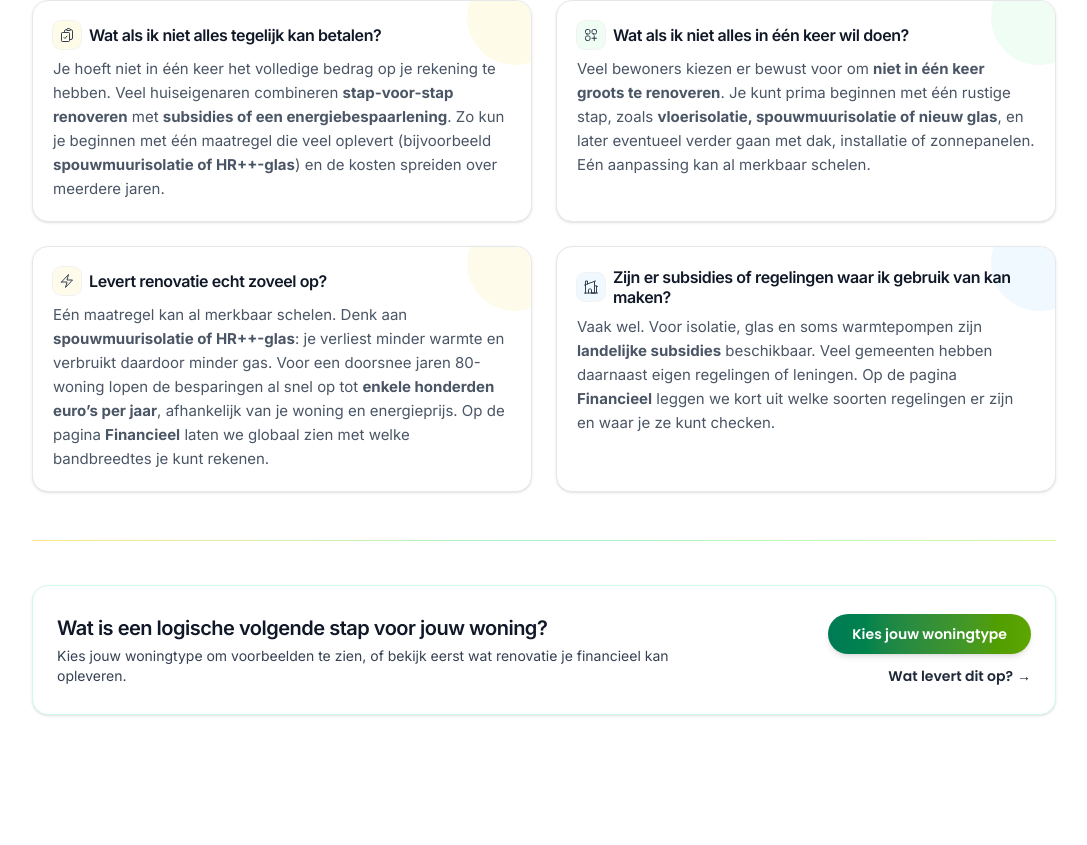
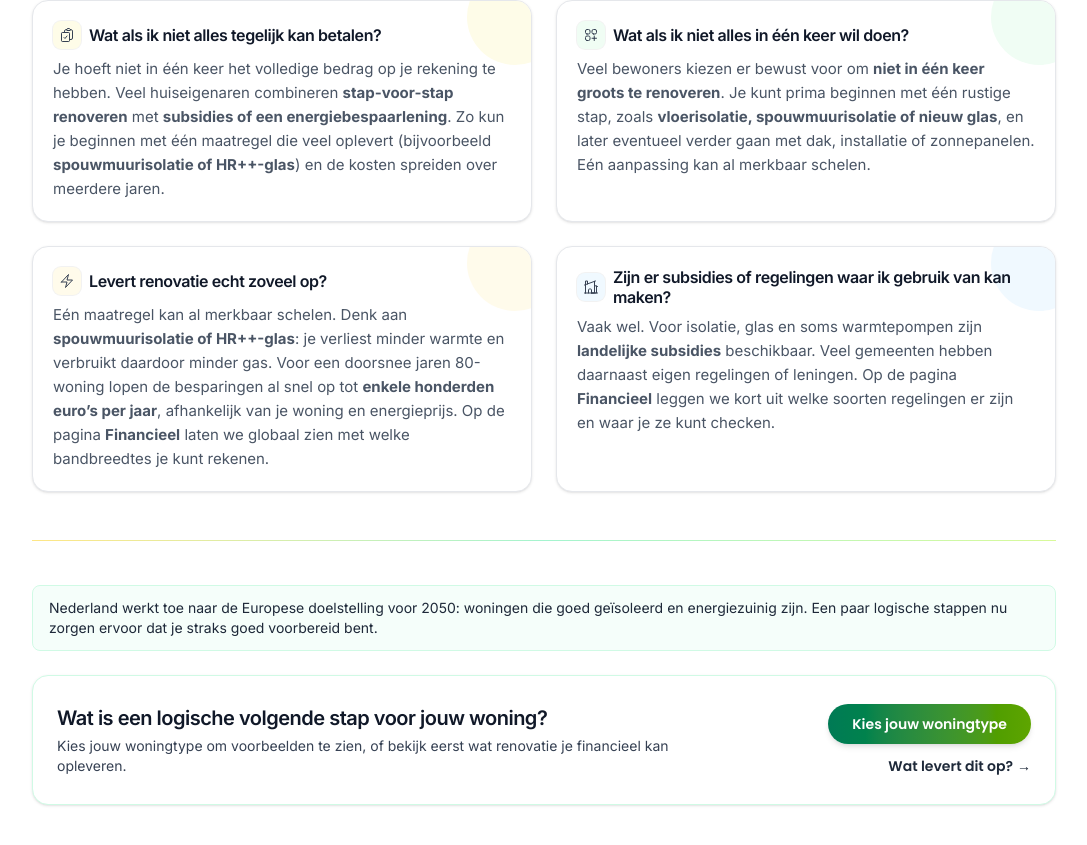
Before and after one commit to tjmichiels/renoveerjewoning, a Next.js app: page / in a window 1280 px wide. Shown: the part 974-1819 px from the top of the page, without its empty margins (96-1183 px from the left). Before the commit the page ends 1785 px from the top, so only its background shows below. Built offline with nearby package versions, Linux system fonts and the light colour scheme.

Commit message:
Europese doelstelling voor 2050 benoemen

```diff
--- a/app/page.tsx
+++ b/app/page.tsx
@@ -28,11 +28,11 @@ export default function Home() {
                 />
 
 
-
                 <section aria-labelledby="faq" className="mx-auto max-w-5xl pt-1">
 
                     {/*Gradient divider*/}
-                    <div className="h-px w-full bg-gradient-to-r from-amber-200 via-emerald-200 to-lime-200 mt-11 mb-9"/>
+                    <div
+                        className="h-px w-full bg-gradient-to-r from-amber-200 via-emerald-200 to-lime-200 mt-11 mb-9"/>
 
                     <div className="mb-4 flex flex-col items-start justify-between gap-2 sm:flex-row sm:items-end ">
                         <div>
@@ -60,10 +60,23 @@ export default function Home() {
                 </section>
 
 
+
+
                 {/* CTA-SECTIE ONDER FAQ */}
                 <section className="mx-auto max-w-5xl pb-24">
                     {/*Gradient divider*/}
-                    <div className="h-px w-full bg-gradient-to-r from-amber-200 via-emerald-200 to-lime-200 mt-4 mb-11"/>
+                    <div
+                        className="h-px w-full bg-gradient-to-r from-amber-200 via-emerald-200 to-lime-200 mt-4 mb-11"/>
+
+                    {/*Europese doelstelling voor 2050 benoemen*/}
+                    <div
+                        className="mt-6 rounded-lg border border-emerald-100 bg-emerald-50/50 px-4 py-3 text-sm text-gray-800">
+                        <p>
+                            Nederland werkt toe naar de Europese doelstelling voor 2050:
+                            woningen die goed geïsoleerd en energiezuinig zijn.
+                            Een paar logische stappen nu zorgen ervoor dat je straks goed voorbereid bent.
+                        </p>
+                    </div>
 
                     <div className="mt-6 rounded-2xl border border-emerald-100 bg-white px-6 py-6 sm:py-7 shadow-sm">
                         <div className="flex flex-col gap-4 sm:flex-row sm:items-center sm:justify-between">
```
